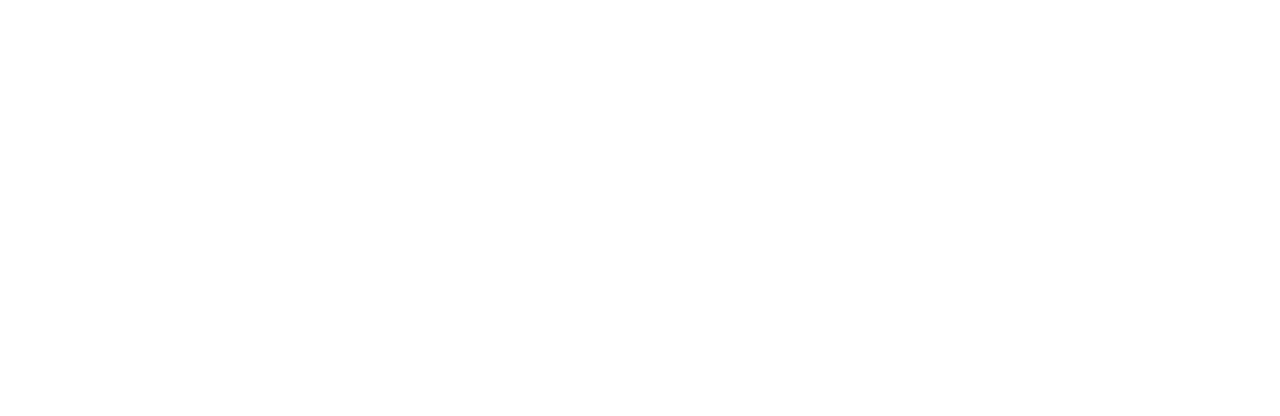
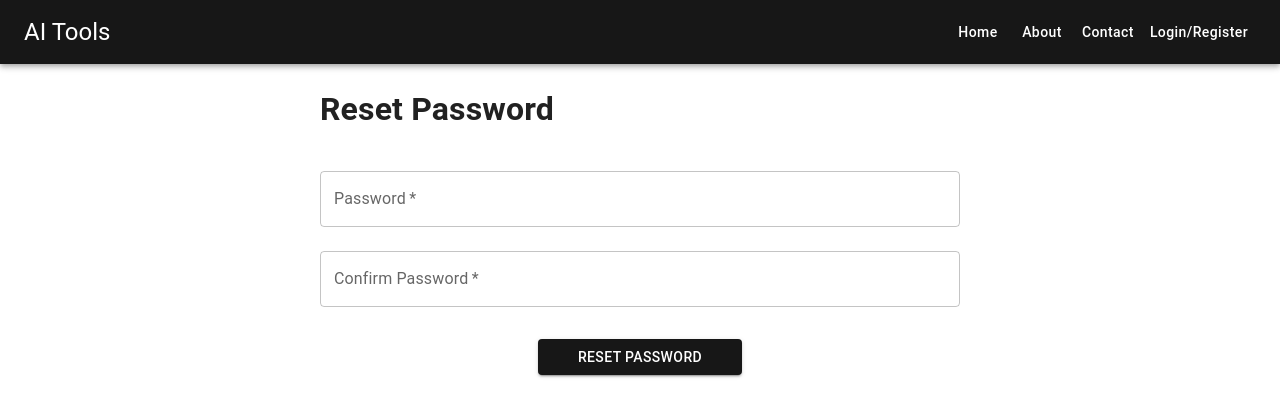
Before and after one commit to dipesh-develops/frontend-Authentication-and-Dashboard-React, a React (Create React App) app: page /reset in a window 1280 px wide. Before the commit this address had no page. Shown: the top 416 px of the page. Built offline with nearby package versions, Linux system fonts and the light colour scheme.

Commit message:
resetPassword form

```diff
--- a/src/App.js
+++ b/src/App.js
@@ -10,6 +10,7 @@
 import { ThemeProvider } from "@emotion/react";
 import LoginReg from "./components/pages/auth/LoginReg";
 import SendPasswordResultEmail from './components/pages/auth/SendPasswordResultEmail';
+import ResetPassword from './components/pages/auth/ResetPassword';
 
 const theme = createTheme({
   palette: {
@@ -41,6 +42,7 @@
             <Route  path='about' element={<About/>}/>
             <Route  path='login' element={<LoginReg/>}/>
             <Route  path='passwordreset' element={<SendPasswordResultEmail />}/>
+            <Route  path='reset' element={<ResetPassword />}/>
           </Route>
         </Routes>
       </BrowserRouter>
--- /dev/null
+++ b/src/components/pages/auth/ResetPassword.jsx
@@ -0,0 +1,97 @@
+import { Grid, TextField, Button, Box, Alert } from "@mui/material";
+import { useState } from "react";
+import { useNavigate } from "react-router-dom";
+
+const ResetPassword = () => {
+  const navigate = useNavigate();
+  const [error, setError] = useState({
+    status: false,
+    msg: "",
+    type: "",
+  });
+  const handleSubmit = (e) => {
+    e.preventDefault();
+    const data = new FormData(e.currentTarget);
+    const actualData = {
+      password: data.get("password"),
+      password_confirmation: data.get("password_confirmation"),
+    };
+    if (actualData.password && actualData.password_confirmation) {
+      if (actualData.password === actualData.password_confirmation) {
+        console.log(actualData);
+        document.getElementById("password-reset-form").reset();
+        setError({
+          status: true,
+          msg: "Password Reset Successfully. Redirecting to Login Page...",
+          type: "success",
+        });
+        setTimeout(() => {
+          navigate("/login");
+        }, 3000);
+      } else {
+        setError({
+          status: true,
+          msg: "Password and confirm password doesn't match.",
+          type: "error",
+        });
+      }
+    } else {
+      setError({
+        status: true,
+        msg: "All Fields are Required",
+        type: "error",
+      });
+    }
+  };
+  return (
+    <>
+      <Grid container justifyContent="center">
+        <Grid item sm={6} xs={12}>
+          <h1>Reset Password</h1>
+          <Box
+            component="form"
+            noValidate
+            sx={{ mt: 1 }}
+            id="password-reset-form"
+            onSubmit={handleSubmit}
+          >
+            <TextField
+              margin="normal"
+              required
+              fullWidth
+              id="password"
+              name="password"
+              label="Password"
+              type="password"
+            />
+            <TextField
+              margin="normal"
+              required
+              fullWidth
+              id="password_confirmation"
+              name="password_confirmation"
+              label="Confirm Password"
+              type="password"
+            />
+            <Box textAlign="center">
+              <Button
+                type="submit"
+                variant="contained"
+                sx={{ mt: 3, mb: 2, px: 5 }}
+              >
+                Reset Password
+              </Button>
+            </Box>
+            {error.status ? (
+              <Alert severity={error.type}>{error.msg}</Alert>
+            ) : (
+              ""
+            )}
+          </Box>
+        </Grid>
+      </Grid>
+    </>
+  );
+};
+
+export default ResetPassword;
```
